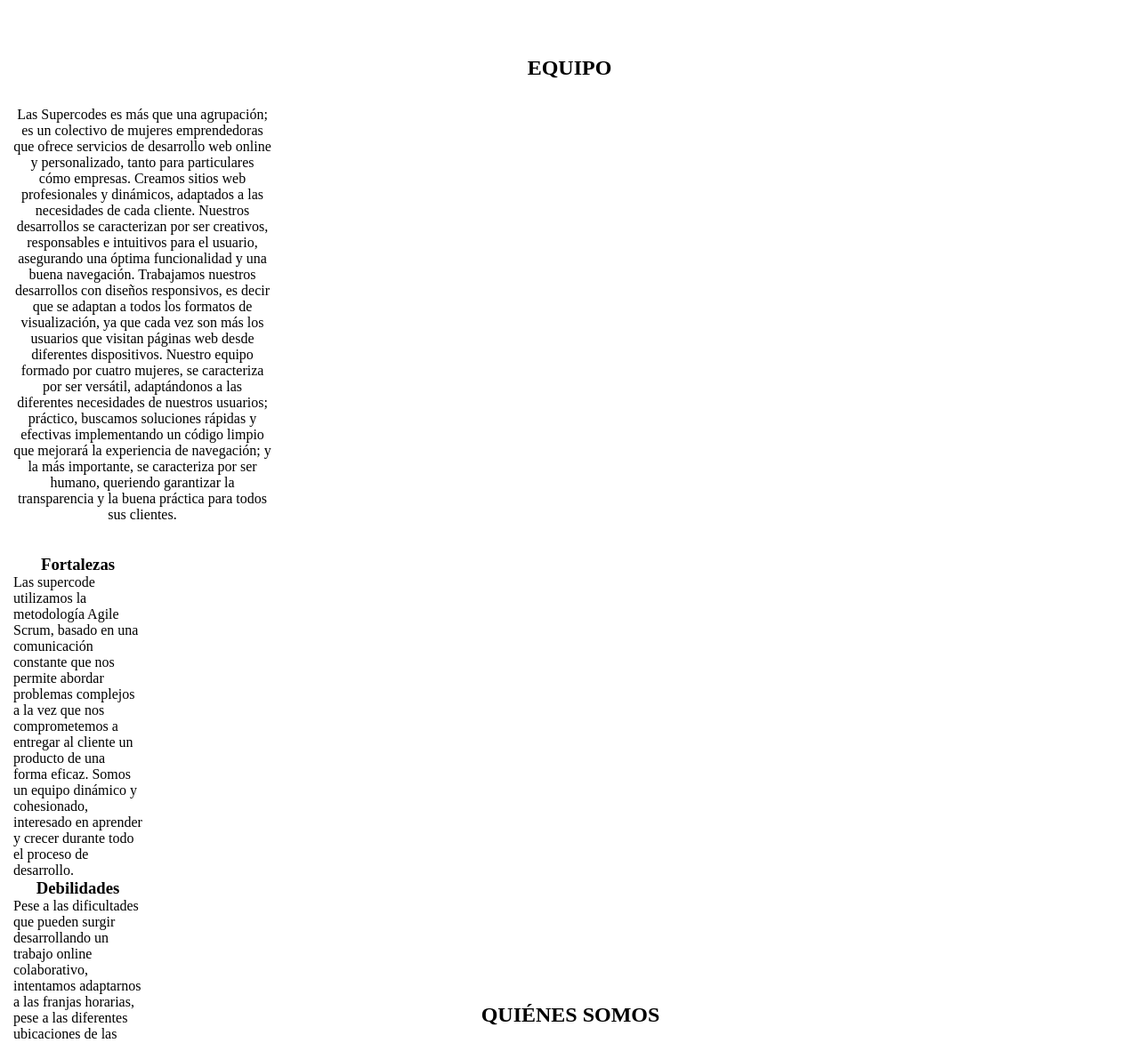
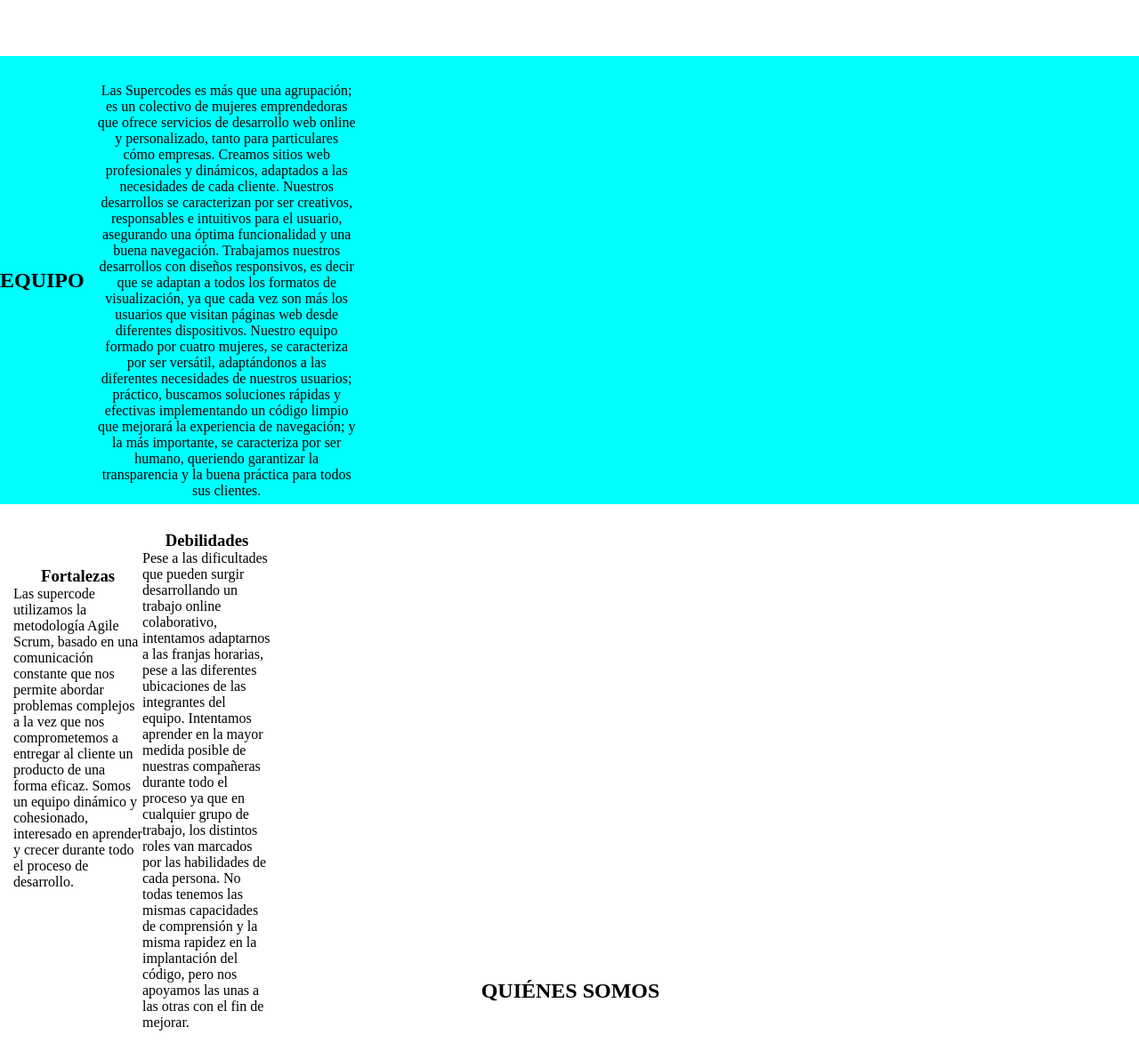
Before and after one commit to Queralt-Chan/Web-grupal---modulo-1---grupo-4, a website built with Vite: page src/index.html in a window 1280 px wide. Shown: the part 417-1590 px from the top of the page at 89% size. Built offline with nearby package versions, Linux system fonts and the light colour scheme; files whose address does not match are found by name.

Commit message:
csschanges

```diff
--- a/src/partials/team.html
+++ b/src/partials/team.html
@@ -1,5 +1,5 @@
 <section>
-  <div class="section1">
+  <div class="sectionteam">
   <h1 class="team_a">Equipo</h1>
   <p class="text1">Las Supercodes es más que una agrupación; es un colectivo de mujeres emprendedoras que ofrece servicios de desarrollo web online y personalizado, tanto para particulares cómo empresas.
 
@@ -13,7 +13,7 @@
 </section>
 
 <section>
-  <div class="section2">
+  <div class="sectionarticles">
 
     <article class="bloc">
 
--- a/src/scss/layout/_team.scss
+++ b/src/scss/layout/_team.scss
@@ -1,7 +1,7 @@
 /*Pasar a SASS*/
-.section1{
+.sectionteam{
 
-  background-color:#ffffff;
+  background-color:aqua;
   display: flex;
 
  }
@@ -13,7 +13,7 @@
      font-family: Rubix;
      text-transform: uppercase;
      color: var(--color_aqua);
-     text-align: center;
+
 
  }
 
@@ -30,7 +30,7 @@
      background-color: var(--white);
 
  }
- .section2{
+ .sectionarticles{
      display: flex;
      background-color: var(--color_cool-grey);
      width: 320px;
@@ -40,6 +40,7 @@
  }
  .bloc {
      display: inline-block;
+     align-content: center;
      width: 50%;
      font-family: Rubix;
      color: var(--white)
```
